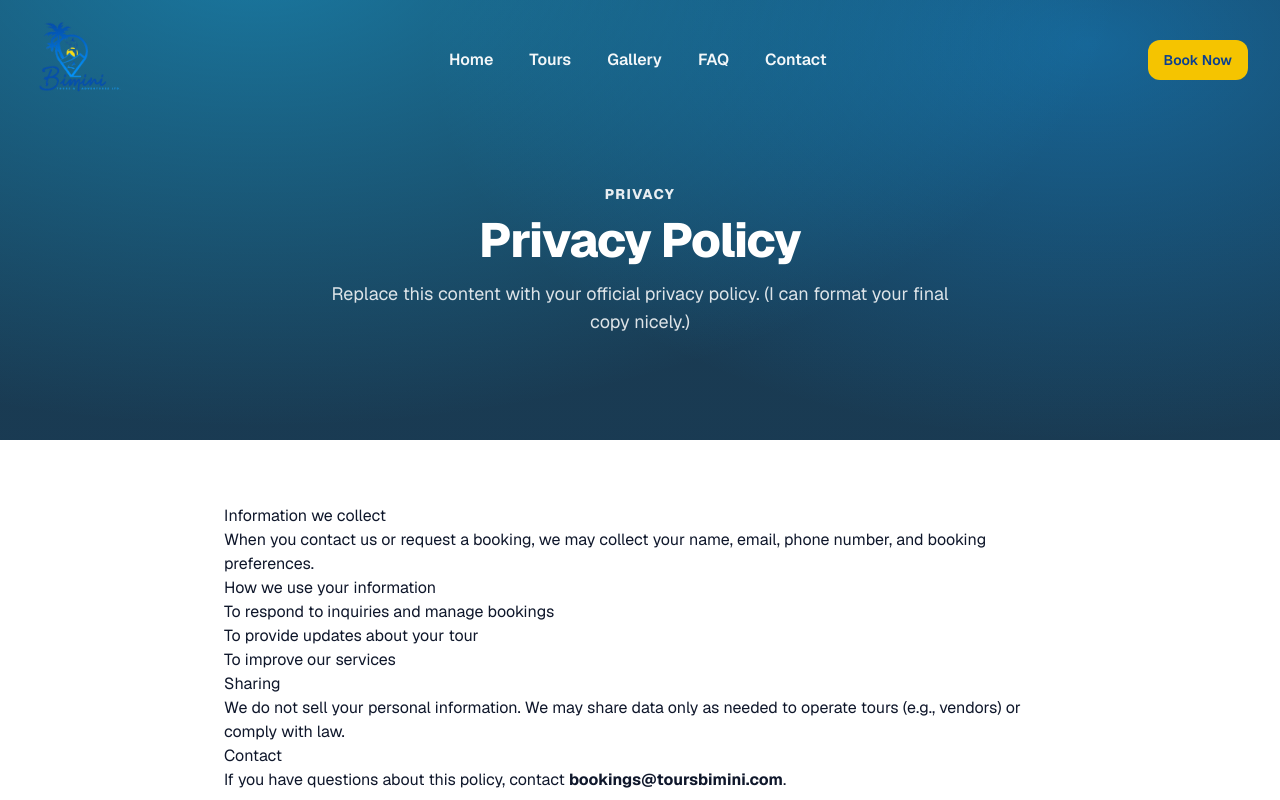
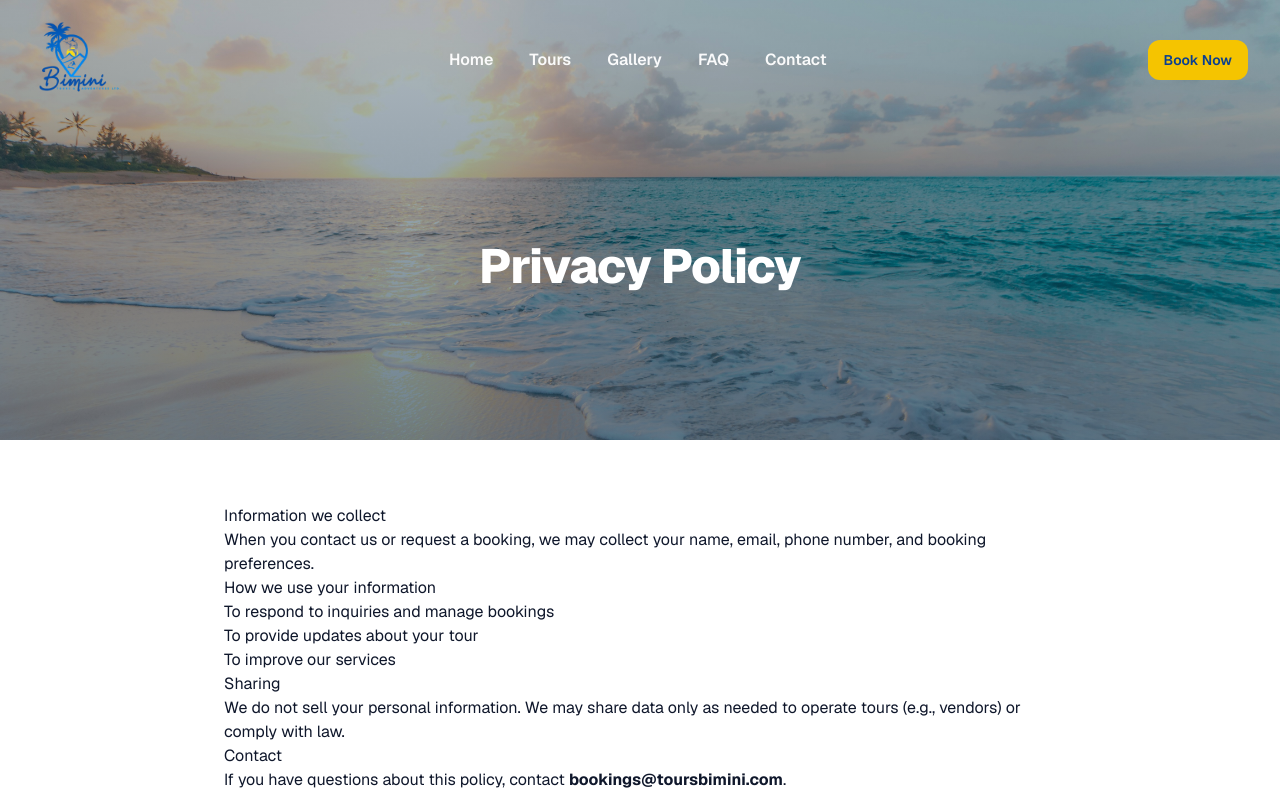
Before and after one commit to SaffaAbbas/bimini, a Next.js app: page /privacy-policy in a window 1280 px wide. Shown: the top 800 px of the page. Built offline with nearby package versions, Linux system fonts and the light colour scheme.

Commit message:
fixed issue of text

```diff
--- a/src/app/contact/page.tsx
+++ b/src/app/contact/page.tsx
@@ -28,23 +28,26 @@ export default function ContactPage() {
   return (
     <main className="min-h-[100svh] w-full bg-white text-slate-900">
       <header className="relative isolate min-h-[100svh] overflow-hidden">
-        <div className="absolute inset-0 -z-20 bg-[radial-gradient(1400px_760px_at_20%_-10%,rgba(25,195,255,0.55),rgba(6,42,68,0)_62%),radial-gradient(1100px_660px_at_85%_10%,rgba(18,167,255,0.50),rgba(6,42,68,0)_60%),linear-gradient(to_bottom,rgba(6,42,68,0.90),rgba(6,42,68,0.90))]" />
-        <div className="absolute inset-0 -z-10 opacity-70 bg-[url('/images/img17.jpg')] bg-cover bg-center" />
-        <div className="absolute inset-0 -z-10 bg-[linear-gradient(to_bottom,rgba(6,42,68,0.15),rgba(6,42,68,0.35))]" />
+        <div className="absolute inset-0 -z-30 bg-[color:var(--brand-deep)]" />
+        <img
+          src="/images/img17.jpg"
+          alt=""
+          className="absolute inset-0 -z-20 h-full w-full object-cover object-center opacity-100"
+          loading="eager"
+          decoding="async"
+          fetchPriority="high"
+        />
+        <div className="absolute inset-0 -z-10 bg-[linear-gradient(to_bottom,rgba(6,42,68,0.25),rgba(6,42,68,0.55))]" />
 
         <SiteHeader bookNowHref="#form" />
 
         <div className="mx-auto flex min-h-[100svh] max-w-7xl flex-col px-6 pb-20 pt-28 lg:px-8 lg:pt-32">
           <div className="flex flex-1 flex-col items-center justify-center text-center">
-            <p className="text-sm font-extrabold tracking-widest text-white/90">
-              CONTACT
-            </p>
             <h1 className="mt-3 text-balance text-4xl font-extrabold tracking-tight text-white sm:text-5xl">
-              Contact us to book your adventure
+              Contact Us
             </h1>
             <p className="mt-4 text-pretty text-base leading-7 text-white/85 sm:text-lg">
-              Call/text us anytime, or send a message below and we’ll reply fast
-              with availability and booking steps.
+              Contact us to book your adventure, Call/text us anytime
             </p>
           </div>
         </div>
@@ -107,7 +110,6 @@ export default function ContactPage() {
             </div>
           </div>
         </div>
-
       </section>
     </main>
   );
--- a/src/app/privacy-policy/page.tsx
+++ b/src/app/privacy-policy/page.tsx
@@ -4,21 +4,23 @@ export default function PrivacyPolicyPage() {
   return (
     <main className="min-h-[100svh] w-full bg-white text-slate-900">
       <header className="relative isolate min-h-[55svh] overflow-hidden">
-        <div className="absolute inset-0 -z-20 bg-[radial-gradient(1400px_760px_at_20%_-10%,rgba(25,195,255,0.45),rgba(6,42,68,0)_62%),radial-gradient(1100px_660px_at_85%_10%,rgba(18,167,255,0.40),rgba(6,42,68,0)_60%),linear-gradient(to_bottom,rgba(6,42,68,0.92),rgba(6,42,68,0.92))]" />
+        <div className="absolute inset-0 -z-30 bg-[color:var(--brand-deep)]" />
+        <img
+          src="/images/img17.jpg"
+          alt=""
+          className="absolute inset-0 -z-20 h-full w-full object-cover object-center opacity-100"
+          loading="eager"
+          decoding="async"
+          fetchPriority="high"
+        />
+        <div className="absolute inset-0 -z-10 bg-[linear-gradient(to_bottom,rgba(6,42,68,0.25),rgba(6,42,68,0.55))]" />
         <SiteHeader bookNowHref="/contact" />
 
         <div className="mx-auto flex min-h-[55svh] max-w-7xl flex-col px-6 pb-12 pt-28 lg:px-8 lg:pt-32">
           <div className="flex flex-1 flex-col items-center justify-center text-center">
-            <p className="text-sm font-extrabold tracking-widest text-white/90">
-              PRIVACY
-            </p>
             <h1 className="mt-3 text-balance text-4xl font-extrabold tracking-tight text-white sm:text-5xl">
               Privacy Policy
             </h1>
-            <p className="mt-4 max-w-2xl text-pretty text-base leading-7 text-white/85 sm:text-lg">
-              Replace this content with your official privacy policy. (I can
-              format your final copy nicely.)
-            </p>
           </div>
         </div>
       </header>
--- a/src/app/refund-policy/page.tsx
+++ b/src/app/refund-policy/page.tsx
@@ -4,20 +4,23 @@ export default function RefundPolicyPage() {
   return (
     <main className="min-h-[100svh] w-full bg-white text-slate-900">
       <header className="relative isolate min-h-[55svh] overflow-hidden">
-        <div className="absolute inset-0 -z-20 bg-[radial-gradient(1400px_760px_at_20%_-10%,rgba(25,195,255,0.45),rgba(6,42,68,0)_62%),radial-gradient(1100px_660px_at_85%_10%,rgba(18,167,255,0.40),rgba(6,42,68,0)_60%),linear-gradient(to_bottom,rgba(6,42,68,0.92),rgba(6,42,68,0.92))]" />
+        <div className="absolute inset-0 -z-30 bg-[color:var(--brand-deep)]" />
+        <img
+          src="/images/img17.jpg"
+          alt=""
+          className="absolute inset-0 -z-20 h-full w-full object-cover object-center opacity-100"
+          loading="eager"
+          decoding="async"
+          fetchPriority="high"
+        />
+        <div className="absolute inset-0 -z-10 bg-[linear-gradient(to_bottom,rgba(6,42,68,0.25),rgba(6,42,68,0.55))]" />
         <SiteHeader bookNowHref="/contact" />
 
         <div className="mx-auto flex min-h-[55svh] max-w-7xl flex-col px-6 pb-12 pt-28 lg:px-8 lg:pt-32">
           <div className="flex flex-1 flex-col items-center justify-center text-center">
-            <p className="text-sm font-extrabold tracking-widest text-white/90">
-              REFUNDS
-            </p>
             <h1 className="mt-3 text-balance text-4xl font-extrabold tracking-tight text-white sm:text-5xl">
               Refund Policy
             </h1>
-            <p className="mt-4 max-w-2xl text-pretty text-base leading-7 text-white/85 sm:text-lg">
-              Replace or adjust this policy based on your final business rules.
-            </p>
           </div>
         </div>
       </header>
@@ -31,15 +34,13 @@ export default function RefundPolicyPage() {
               receive a <strong>full refund</strong>.
             </li>
             <li>
-              Cancellations made within 48 hours incur a <strong>50% fee</strong>
-              .
+              Cancellations made within 48 hours incur a{" "}
+              <strong>50% fee</strong>.
             </li>
           </ul>
 
           <h2>No-shows</h2>
-          <p>
-            No-shows are non-refundable unless otherwise agreed in writing.
-          </p>
+          <p>No-shows are non-refundable unless otherwise agreed in writing.</p>
 
           <h2>Weather</h2>
           <p>
--- a/src/app/terms-and-conditions/page.tsx
+++ b/src/app/terms-and-conditions/page.tsx
@@ -4,21 +4,23 @@ export default function TermsAndConditionsPage() {
   return (
     <main className="min-h-[100svh] w-full bg-white text-slate-900">
       <header className="relative isolate min-h-[55svh] overflow-hidden">
-        <div className="absolute inset-0 -z-20 bg-[radial-gradient(1400px_760px_at_20%_-10%,rgba(25,195,255,0.45),rgba(6,42,68,0)_62%),radial-gradient(1100px_660px_at_85%_10%,rgba(18,167,255,0.40),rgba(6,42,68,0)_60%),linear-gradient(to_bottom,rgba(6,42,68,0.92),rgba(6,42,68,0.92))]" />
+        <div className="absolute inset-0 -z-30 bg-[color:var(--brand-deep)]" />
+        <img
+          src="/images/img11.jpg"
+          alt=""
+          className="absolute inset-0 -z-20 h-full w-full object-cover object-center opacity-100"
+          loading="eager"
+          decoding="async"
+          fetchPriority="high"
+        />
+        <div className="absolute inset-0 -z-10 bg-[linear-gradient(to_bottom,rgba(6,42,68,0.25),rgba(6,42,68,0.55))]" />
         <SiteHeader bookNowHref="/contact" />
 
         <div className="mx-auto flex min-h-[55svh] max-w-7xl flex-col px-6 pb-12 pt-28 lg:px-8 lg:pt-32">
           <div className="flex flex-1 flex-col items-center justify-center text-center">
-            <p className="text-sm font-extrabold tracking-widest text-white/90">
-              TERMS
-            </p>
             <h1 className="mt-3 text-balance text-4xl font-extrabold tracking-tight text-white sm:text-5xl">
               Terms & Conditions
             </h1>
-            <p className="mt-4 max-w-2xl text-pretty text-base leading-7 text-white/85 sm:text-lg">
-              Replace this content with your official terms. (I can format your
-              final copy nicely.)
-            </p>
           </div>
         </div>
       </header>
```
